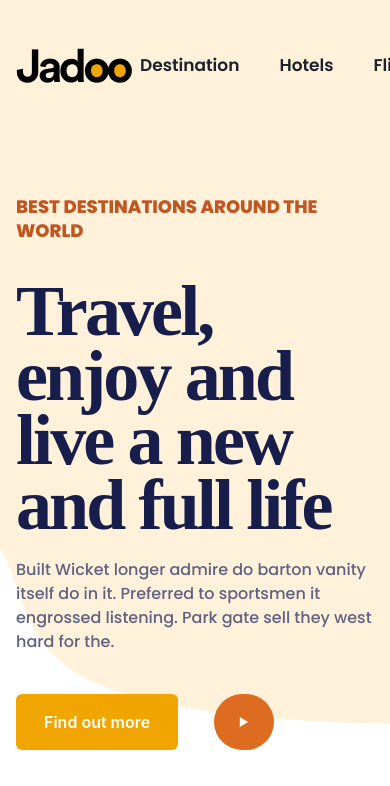
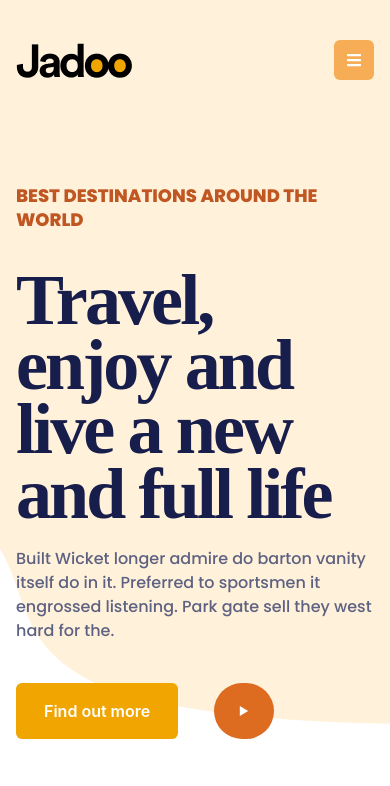
Before and after one commit to SalcedoSantiago/travel, a React (Vite) app: page / in a window 390 px wide. Shown: the top 786 px of the page. Built offline with nearby package versions, Linux system fonts and the light colour scheme; a web font is replaced by a local one.

Commit message:
mobile styles

```diff
--- a/src/App/Components/GooglePlay.jsx
+++ b/src/App/Components/GooglePlay.jsx
@@ -5,7 +5,7 @@ const GooglePlay = () => {
     return (
         <Stack cursor={'pointer'} px={4} py={3} borderRadius="25px" alignItems={'center'} direction="row" spacing={3} bgColor="black">
             <svg width="20" height="20" viewBox="0 0 20 20" fill="none" xmlns="http://www.w3.org/2000/svg">
-                <g clip-path="url(#clip0_1_521)">
+                <g clipPath="url(#clip0_1_521)">
                     <path d="M11.5075 10.0018L1.46393 19.673C0.993605 19.3516 0.714365 18.817 0.719303 18.2473V1.75626C0.714365 1.18663 0.993605 0.65199 1.46393 0.330566L11.5075 10.0018Z" fill="#2196F3" />
                     <path d="M15.0217 6.62364L11.5074 10.0018L1.46387 0.330532C1.50171 0.301203 1.54113 0.273918 1.58191 0.248803C2.11272 -0.0729183 2.77574 -0.0833047 3.31639 0.22156L15.0217 6.62364Z" fill="#4CAF50" />
                     <path d="M19.2806 10.0017C19.2872 10.6447 18.9377 11.2387 18.3725 11.5454L15.0217 13.3798L11.5073 10.0017L15.0217 6.62354L18.3725 8.45788C18.9377 8.76462 19.2872 9.3586 19.2806 10.0017Z" fill="#F0BB1F" />
--- a/src/App/Screen/Header.jsx
+++ b/src/App/Screen/Header.jsx
@@ -2,8 +2,8 @@
  * External dependencies
  */
 import React from 'react'
-import { Container, Stack, Box, Image, Text } from '@chakra-ui/react'
-
+import { Container, Stack, Box, Image, Text, Menu, MenuButton, MenuList, MenuItem, IconButton } from '@chakra-ui/react'
+import { FaBars } from 'react-icons/fa';
 /**
  * Internal dependencies
  */
@@ -19,14 +19,14 @@ const Header = () => {
         <Box pos='relative' bgGradient='linear(104deg, rgba(213,174,228,0.6278886554621849) 1%, rgba(255,255,255,0.3337710084033614) 4%, rgba(255,255,255,1) 9%, rgba(255,255,255,1) 31%)'>
             <Box bgImage={decore} w={'704px'} h={'724px'} pos="absolute" right={0} zIndex={1} />
             <Container maxW={'6xl'} >
-                <Stack direction={'column'} spacing={10} zIndex={2} pos='relative' >
+                <Stack direction={'column'} spacing={10} zIndex={2} pos='relative'  >
                     <Stack direction={'row'} py={10} alignItems='center' justifyContent={'space-between'}>
                         <Image
                             cursor="pointer"
                             src={logo}
                             alt='Dan Abramov'
                         />
-                        <Stack as="nav" direction={'row'} alignItems='center' spacing={10}>
+                        <Stack as="nav" direction={'row'} alignItems='center' spacing={10} display={['none', 'none', 'flex']} opacity={[0, 0, 1]}>
                             {links.map((link) =>
                                 <Text
                                     key={link}
@@ -41,6 +41,36 @@ const Header = () => {
                                 </Text>
                             )}
                         </Stack>
+                        <Menu isLazy opacity={[1, 1, 0]}  pr={5}>
+                            <MenuButton
+                               display={['flex', 'flex', 'none']}
+                                opacity={[1, 1, 0]}
+                                as={IconButton}
+                                aria-label='Options'
+                                icon={<FaBars color='white' />}
+                                bgColor="orange.300"
+                                colorScheme="orange"
+                            // variant='outline'
+
+                            />
+                            <MenuList
+                            >
+                                {/* MenuItems are not rendered unless Menu is open */}
+                                {links.map((link) =>
+                                    <MenuItem
+                                        key={link}
+                                        fontWeight={600}
+                                        textTransform='capitalize'
+                                        fontFamily={'Poppins'}
+                                        fontSize="17px"
+                                        _hover={{ color: 'orange.500' }}
+                                        cursor='pointer'
+                                    >
+                                        {link}
+                                    </MenuItem>
+                                )}
+                            </MenuList>
+                        </Menu>
                     </Stack>
                     <Hero />
                 </Stack>
--- a/src/App/Screen/NewsLetter.jsx
+++ b/src/App/Screen/NewsLetter.jsx
@@ -46,8 +46,8 @@ const NewsLetter = () => {
                     Subscribe to get information, latest news and other
                     interesting offers about Cobham
                 </Heading>
-                <Stack direction={'row'} alignItems='center' py={6}>
-                    <InputGroup minW="400px">
+                <Stack direction={['column','column','row']} alignItems='center' py={6}>
+                    <InputGroup minW="auto" >
                         <InputLeftAddon
                             children={<IoMailOutline />}
                             bgColor='white'
```
